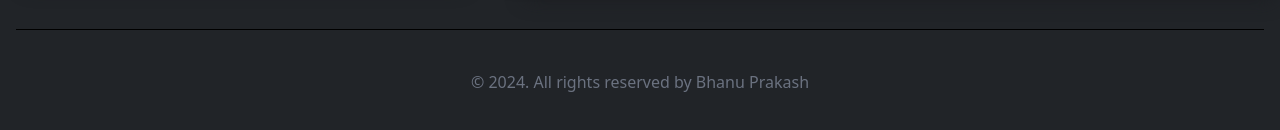
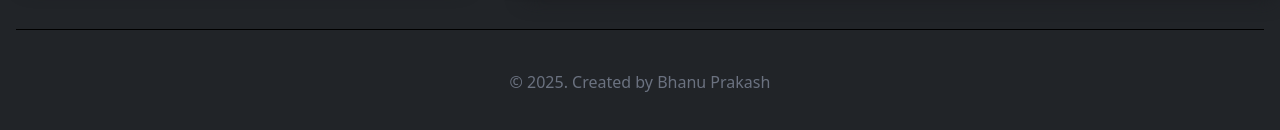
Before and after one commit to BhanuPrakash43/personal_portfolio_website, a React (Vite) app: page / in a window 1280 px wide. Shown: the part 4407-4537 px from the top of the page. Built offline with nearby package versions, Linux system fonts and the light colour scheme.

Commit message:
Update FooterBottom component to change copyright year and author text

```diff
--- a/src/components/footer/FooterBottom.jsx
+++ b/src/components/footer/FooterBottom.jsx
@@ -4,7 +4,7 @@ const FooterBottom = () => {
 	return (
 		<div className="w-full py-10">
 			<p className="text-center text-gray-500 text-base">
-        © 2024. All rights reserved by Bhanu Prakash
+				© 2025. Created by Bhanu Prakash
 			</p>
 		</div>
 	);
```
Lines whose indentation alone changed are shown as unchanged.
